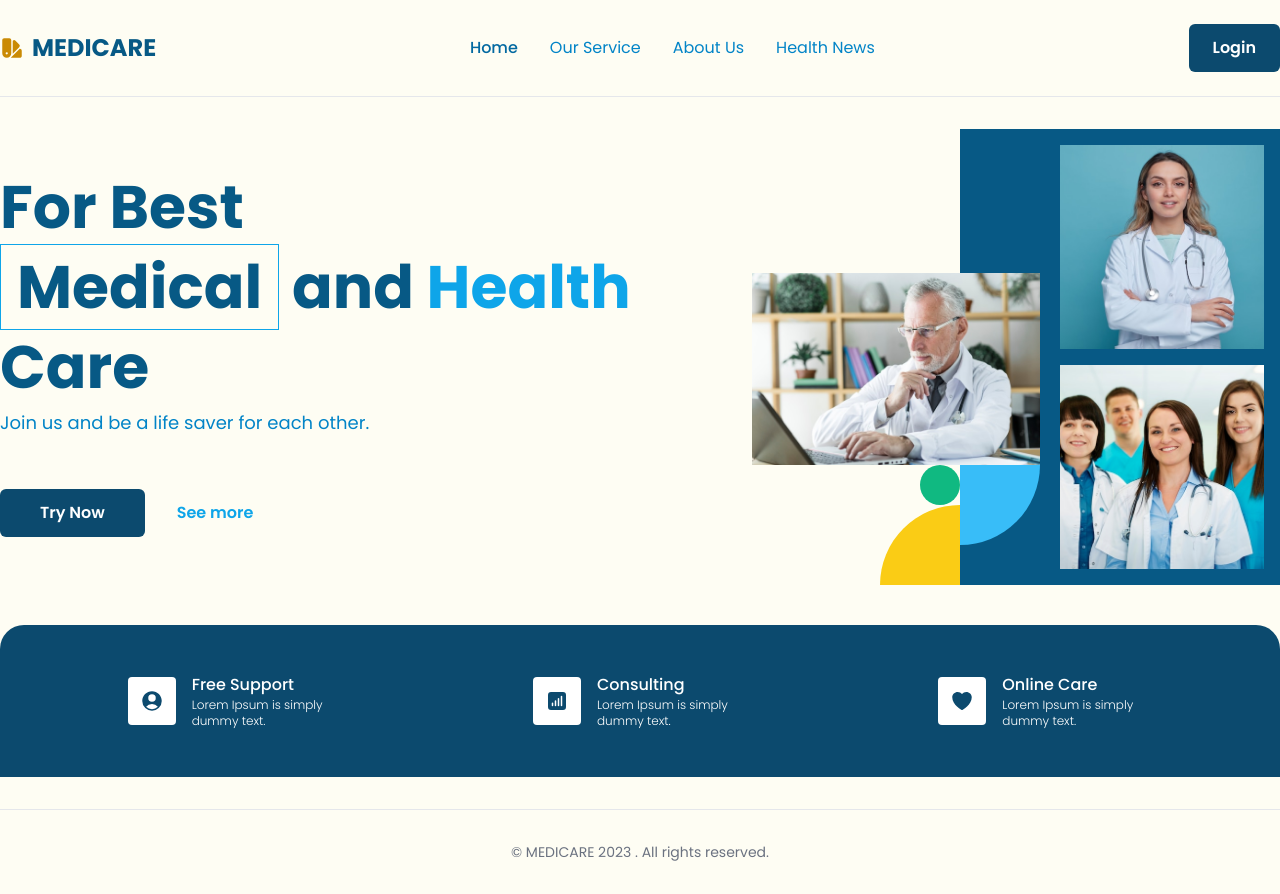
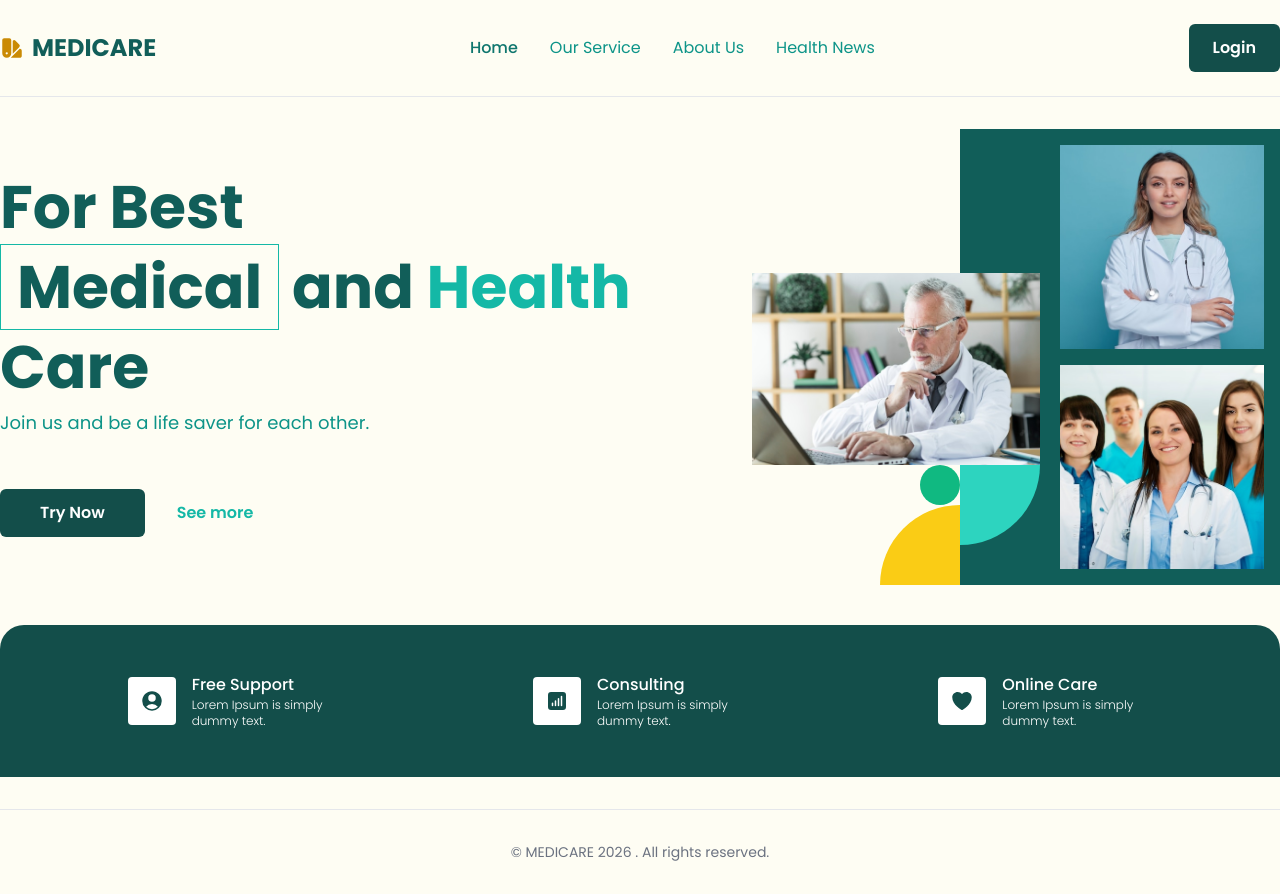
Before and after one commit to ShibagniBhattacharjee06/Tubercuolosis-Detector, a Next.js app in the folder frontend/: page / in a window 1280 px wide. Built offline with nearby package versions, Linux system fonts and the light colour scheme.

Commit message:
UI: update theme to teal (cyan-green) and change copyright to 2026

```diff
--- a/frontend/src/app/features.tsx
+++ b/frontend/src/app/features.tsx
@@ -57,14 +57,14 @@ export default function Features({}: Props) {
   ];
   return (
     <section className="w-full">
-      <ul className="mx-auto grid max-w-7xl grid-cols-1 rounded-t-3xl bg-sky-900 p-8 text-white md:grid-cols-3">
+      <ul className="mx-auto grid max-w-7xl grid-cols-1 rounded-t-3xl bg-teal-900 p-8 text-white md:grid-cols-3">
         {content &&
           content.map((item, i) => (
             <li
-              className="flex cursor-pointer flex-row place-content-center items-center space-x-4 rounded p-4 transition hover:bg-sky-800"
+              className="flex cursor-pointer flex-row place-content-center items-center space-x-4 rounded p-4 transition hover:bg-teal-800"
               key={i}
             >
-              <div className="rounded bg-white p-3 text-sky-900">
+              <div className="rounded bg-white p-3 text-teal-900">
                 {item?.icon}
               </div>
               <div className="flex flex-col">
--- a/frontend/src/app/footer.tsx
+++ b/frontend/src/app/footer.tsx
@@ -3,7 +3,7 @@ import React from "react";
 export default function Footer() {
   return (
     <footer className="w-full text-center py-8 border-t text-gray-500 text-sm mt-8">
-      <p>© MEDICARE 2023 . All rights reserved.</p>
+      <p>© MEDICARE 2026 . All rights reserved.</p>
     </footer>
   );
 }
--- a/frontend/src/app/header.tsx
+++ b/frontend/src/app/header.tsx
@@ -55,7 +55,7 @@ export default function Header({}: Props) {
         {/* Logo */}
         <div className="flex cursor-pointer flex-row items-center space-x-2">
           <span className="text-yellow-600">{content?.logo?.icon}</span>
-          <span className="text-2xl font-bold text-sky-800">
+          <span className="text-2xl font-bold text-teal-800">
             {content?.logo?.title}
           </span>
         </div>
@@ -66,8 +66,8 @@ export default function Header({}: Props) {
               <Link href={item?.link} key={i}>
                 <li
                   className={`${
-                    item?.active ? "font-medium text-sky-700" : "text-sky-600"
-                  } transition hover:text-sky-900`}
+                    item?.active ? "font-medium text-teal-700" : "text-teal-600"
+                  } transition hover:text-teal-900`}
                 >
                   {item?.title}
                 </li>
@@ -76,7 +76,7 @@ export default function Header({}: Props) {
         </ul>
 
         {/* Buttons */}
-        <button className="rounded-md bg-sky-900 px-6 py-3 font-semibold text-white transition hover:bg-sky-900/90 focus:outline-none">
+        <button className="rounded-md bg-teal-900 px-6 py-3 font-semibold text-white transition hover:bg-teal-900/90 focus:outline-none">
           {content?.button}
         </button>
       </nav>
--- a/frontend/src/app/heroSection.tsx
+++ b/frontend/src/app/heroSection.tsx
@@ -19,24 +19,24 @@ export default function HeroSection({}: Props) {
       <div className="mx-auto grid max-w-7xl grid-cols-1 pt-8 md:grid-cols-2">
         {/* Main Content */}
         <div className="flex flex-col space-y-3 py-12">
-          <h1 className="flex flex-col space-y-5 text-6xl font-bold text-sky-800">
+          <h1 className="flex flex-col space-y-5 text-6xl font-bold text-teal-800">
             <span> For Best </span>
             <span>
-              <span className="border border-sky-500 px-4"> Medical</span> and{" "}
-              <span className="text-sky-500">Health </span>{" "}
+              <span className="border border-teal-500 px-4"> Medical</span> and{" "}
+              <span className="text-teal-500">Health </span>{" "}
             </span>
             <span>Care</span>
           </h1>
-          <p className="text-lg text-sky-600">{content?.description} </p>
+          <p className="text-lg text-teal-600">{content?.description} </p>
 
           {/* Buttons */}
           <div className="flex flex-row space-x-8 pt-10">
             <Link href="try-now">
-              <button className="rounded-md bg-sky-900 px-10 py-3 font-semibold text-white transition hover:bg-sky-900/90 focus:outline-none">
+              <button className="rounded-md bg-teal-900 px-10 py-3 font-semibold text-white transition hover:bg-teal-900/90 focus:outline-none">
                 {content?.cta_button}
               </button>
             </Link>
-            <button className="font-semibold text-sky-500 transition hover:text-sky-700 focus:outline-none">
+            <button className="font-semibold text-teal-500 transition hover:text-teal-700 focus:outline-none">
               See more
             </button>
           </div>
@@ -76,9 +76,9 @@ export default function HeroSection({}: Props) {
               <div className="h-10 w-10 rounded-full bg-emerald-500"></div>
               <div className="h-20 w-20 rounded-tl-full bg-yellow-400"></div>
             </div>
-            <div className="h-20 w-20 rounded-br-full bg-sky-400"></div>
+            <div className="h-20 w-20 rounded-br-full bg-teal-400"></div>
           </div>
-          <div className="absolute right-0 z-0 h-full w-1/2 bg-sky-800"></div>
+          <div className="absolute right-0 z-0 h-full w-1/2 bg-teal-800"></div>
         </div>
       </div>
     </section>
--- a/frontend/src/app/try-now/page.tsx
+++ b/frontend/src/app/try-now/page.tsx
@@ -11,7 +11,7 @@ export default function TryNow() {
       {/* Main */}
       <main className="flex flex-col space-y-10 items-center justify-center min-h-[70vh]">
         <div className="flex flex-col space-y-2 items-center">
-          <h1 className="font-bold text-center text-2xl text-sky-600 flex flex-col">
+          <h1 className="font-bold text-center text-2xl text-teal-600 flex flex-col">
             Tuberculosis Detection App
           </h1>
         </div>
--- a/frontend/src/app/try-now/prediction.tsx
+++ b/frontend/src/app/try-now/prediction.tsx
@@ -87,7 +87,7 @@ export default function Prediction() {
       >
         {path ? (
           <div className="flex flex-col space-y-2">
-            <h3 className="text-center text-sky-600">Image Preview</h3>
+            <h3 className="text-center text-teal-600">Image Preview</h3>
             <div className="flex w-64 h-48 relative">
               <Image
                 className=" object-cover  rounded "
@@ -100,7 +100,7 @@ export default function Prediction() {
         ) : (
           <label
             id="label"
-            className="w-64 h-48 justify-center flex flex-col items-center px-4 py-6 bg-white rounded-md shadow-md tracking-wide border border-sky cursor-pointer hover:bg-sky-500 hover:text-white text-sky-500 ease-linear transition-all duration-150"
+            className="w-64 h-48 justify-center flex flex-col items-center px-4 py-6 bg-white rounded-md shadow-md tracking-wide border border-sky cursor-pointer hover:bg-teal-500 hover:text-white text-teal-500 ease-linear transition-all duration-150"
           >
             <svg
               className="w-10 h-10"
@@ -128,20 +128,20 @@ export default function Prediction() {
           results ?
             <div className="flex flex-col space-y-4">
               <div className="flex flex-col text-center space-y-1">
-                <h4 className="font-bold text-sky-700 py-1">Prediction Results</h4>
-                <p><span className="capitalize" >Class name:</span><span className=" text-sky-600"> {results?.predictions?.class_name}</span></p>
-                <p><span className="capitalize" >Confidence: </span><span className=" text-sky-600">{results?.predictions?.confidence} %</span></p>
-                <p><span className="capitalize" >Inference time:</span><span className=" text-sky-600"> {results?.inference_time}</span></p>
+                <h4 className="font-bold text-teal-700 py-1">Prediction Results</h4>
+                <p><span className="capitalize" >Class name:</span><span className=" text-teal-600"> {results?.predictions?.class_name}</span></p>
+                <p><span className="capitalize" >Confidence: </span><span className=" text-teal-600">{results?.predictions?.confidence} %</span></p>
+                <p><span className="capitalize" >Inference time:</span><span className=" text-teal-600"> {results?.inference_time}</span></p>
               </div>
               <button
                 onClick={handleClear}
-                className="bg-sky-600 rounded-full px-10 py-2 text-white hover:bg-sky-700 hover:shadow-sm transition-all cursor-pointer"
+                className="bg-teal-600 rounded-full px-10 py-2 text-white hover:bg-teal-700 hover:shadow-sm transition-all cursor-pointer"
               > Clear </button>
             </div>
             :
             <button
               type="submit"
-              className="bg-sky-600 rounded-full px-10 py-2 text-white hover:bg-sky-700 hover:shadow-sm transition-all cursor-pointer"
+              className="bg-teal-600 rounded-full px-10 py-2 text-white hover:bg-teal-700 hover:shadow-sm transition-all cursor-pointer"
             >          <div className="flex shrink-0 items-center space-x-2">
                 {loading ? (
                   <svg
```
Also changed, not shown: 1 other file (tests, documents, lock files or other folders).
